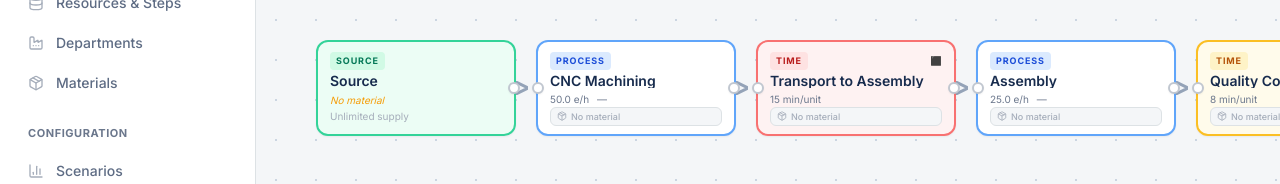
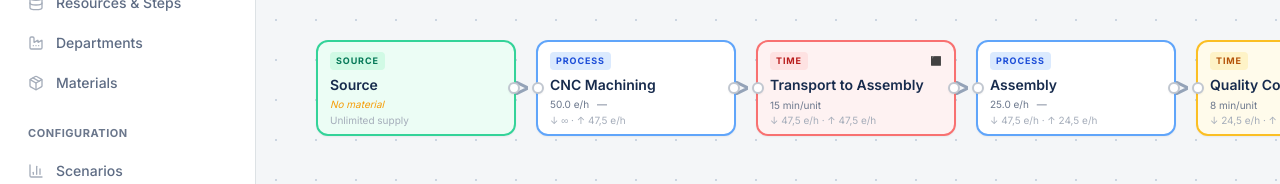
Before and after one commit to larsschmit05-stack/SPITS_Tool_V2, a React (Vite) app: page / in a window 1280 px wide. Both pictures are taken after a click on the button "Process Builder". Shown: the part 216-400 px from the top of the page. Built offline with nearby package versions, Linux system fonts and the light colour scheme.

Commit message:
Revert "UI: show material badge for all non-terminal nodes and hide KPI inflow/outflow unless selected"

```diff
--- a/ProcessBuilder.tsx
+++ b/ProcessBuilder.tsx
@@ -415,8 +415,8 @@ const NodeComponent: React.FC<NodeComponentProps> = ({
       </div>
 
       {/* Name */}
-      <div className="flex-1 px-3 pb-2 flex flex-col pointer-events-none overflow-hidden">
-        <div className="font-semibold text-sm truncate text-slate-900 leading-tight mt-0.5">{node.name}</div>
+      <div className="flex-1 px-3 flex flex-col justify-center pointer-events-none overflow-hidden">
+        <div className="font-semibold text-sm truncate text-slate-900 leading-tight">{node.name}</div>
 
         {/* KPIs / metadata */}
         {node.nodeType === 'resourceStep' && (
@@ -429,7 +429,7 @@ const NodeComponent: React.FC<NodeComponentProps> = ({
                     {flowLoadPct !== null ? `${flowLoadPct.toFixed(0)}%` : '—'}
                   </span>
                 </div>
-                {(isSelected || isMultiSelected) && stepResult.inflowUnitsPerHour !== undefined && (
+                {stepResult.inflowUnitsPerHour !== undefined && (
                   <div className="text-slate-400">
                     ↓ {stepResult.inflowUnitsPerHour === null ? '∞' : `${formatRate(stepResult.inflowUnitsPerHour)} e/h`}
                     {stepResult.outflowUnitsPerHour !== undefined && (
@@ -446,7 +446,7 @@ const NodeComponent: React.FC<NodeComponentProps> = ({
         {node.nodeType === 'timeStep' && (
           <div className="mt-1 text-[10px] text-slate-500 space-y-px">
             {hasDuration ? `${node.durationMinutesPerUnit} min/unit` : <span className="italic text-amber-500">Enter duration</span>}
-            {(isSelected || isMultiSelected) && stepResult?.inflowUnitsPerHour !== undefined && (
+            {stepResult?.inflowUnitsPerHour !== undefined && (
               <div className="text-slate-400">
                 ↓ {stepResult.inflowUnitsPerHour === null ? '∞' : `${formatRate(stepResult.inflowUnitsPerHour)} e/h`}
                 {stepResult.outflowUnitsPerHour !== undefined && (
@@ -480,19 +480,9 @@ const NodeComponent: React.FC<NodeComponentProps> = ({
           </div>
         )}
         {/* Non-source material flow badge */}
-        {node.nodeType !== 'end' && node.nodeType !== 'start' && (
-          <div
-            className={`mt-auto inline-flex max-w-full items-center gap-1 rounded-md border px-1.5 py-0.5 text-[9px] font-medium ${
-              resolvedOutputMaterialName
-                ? 'border-indigo-200 bg-indigo-50 text-indigo-700'
-                : 'border-slate-200 bg-slate-50 text-slate-400'
-            }`}
-            title={resolvedOutputMaterialName ? `${resolvedOutputMaterialName} (from material flow)` : 'No output material configured'}
-          >
-            <Package className="w-2.5 h-2.5" />
-            <span className="truncate">
-              {resolvedOutputMaterialName ? resolvedOutputMaterialName : 'No material'}
-            </span>
+        {resolvedOutputMaterialName && node.nodeType !== 'end' && node.nodeType !== 'start' && (
+          <div className="mt-1 text-[9px] text-indigo-600 font-medium truncate">
+            ↳ {resolvedOutputMaterialName}
           </div>
         )}
       </div>
```
